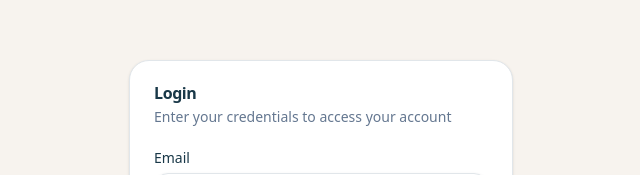
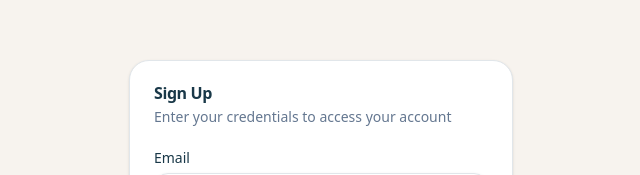
Before and after one commit to kasandra0/happytailsshelter_frontend, a React app in the folder app/: page /signup in a window 1280 px wide. Shown: the part 190-365 px from the top of the page, without its empty margins (319-959 px from the left). Built offline with nearby package versions, Linux system fonts and the light colour scheme; the HTML template or start-up script is replaced by a standard one.

Commit message:
JG: CHANGE OF TITLE

```diff
--- a/app/src/pages/SignUpPage.tsx
+++ b/app/src/pages/SignUpPage.tsx
@@ -60,7 +60,7 @@ export default function LoginPage({
         <div className={cn("flex flex-col gap-6", className)} {...props}>
           <Card>
             <CardHeader>
-              <CardTitle>Login</CardTitle>
+              <CardTitle>Sign Up</CardTitle>
               <CardDescription>
                 Enter your credentials to access your account
               </CardDescription>
```
